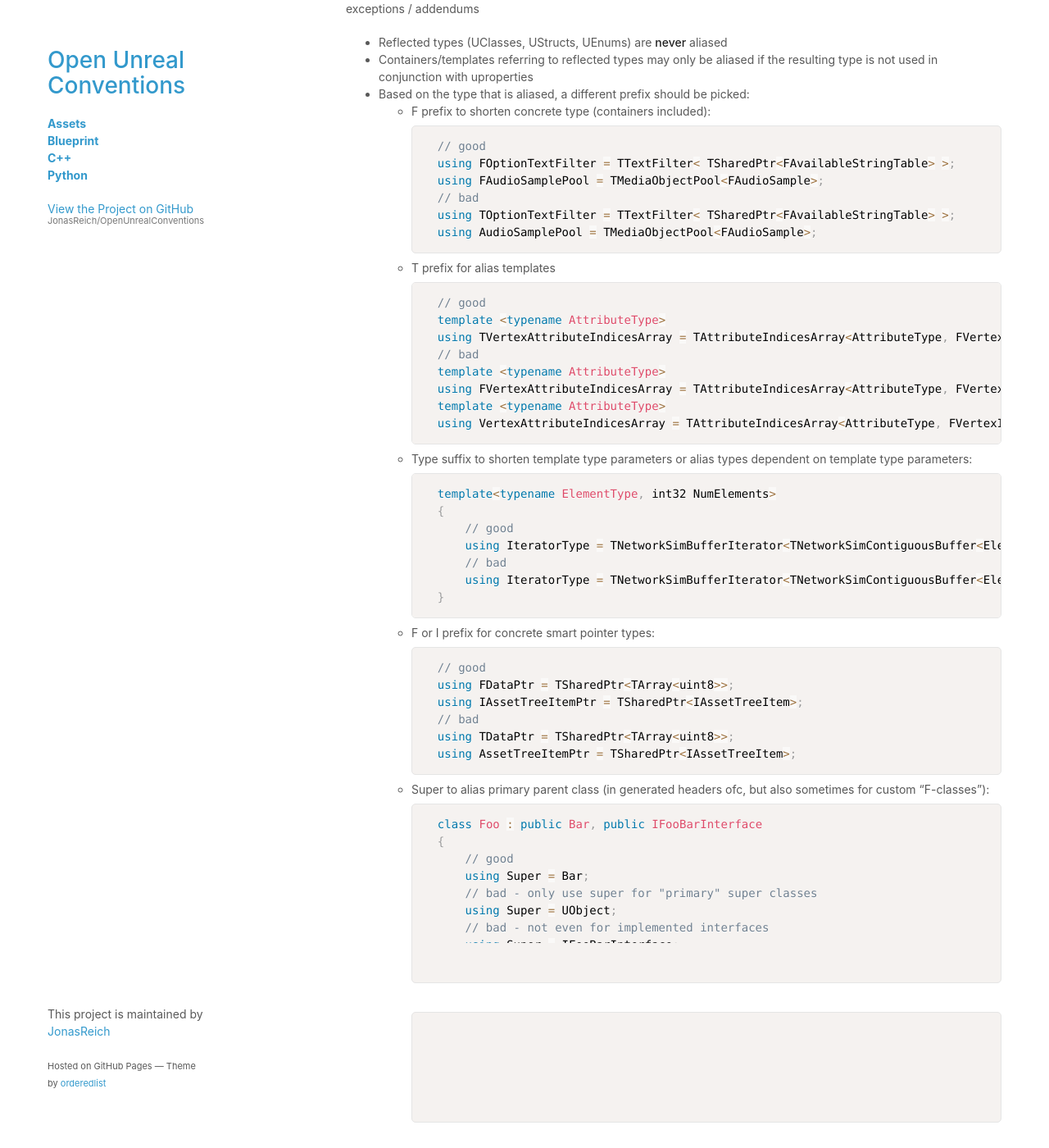
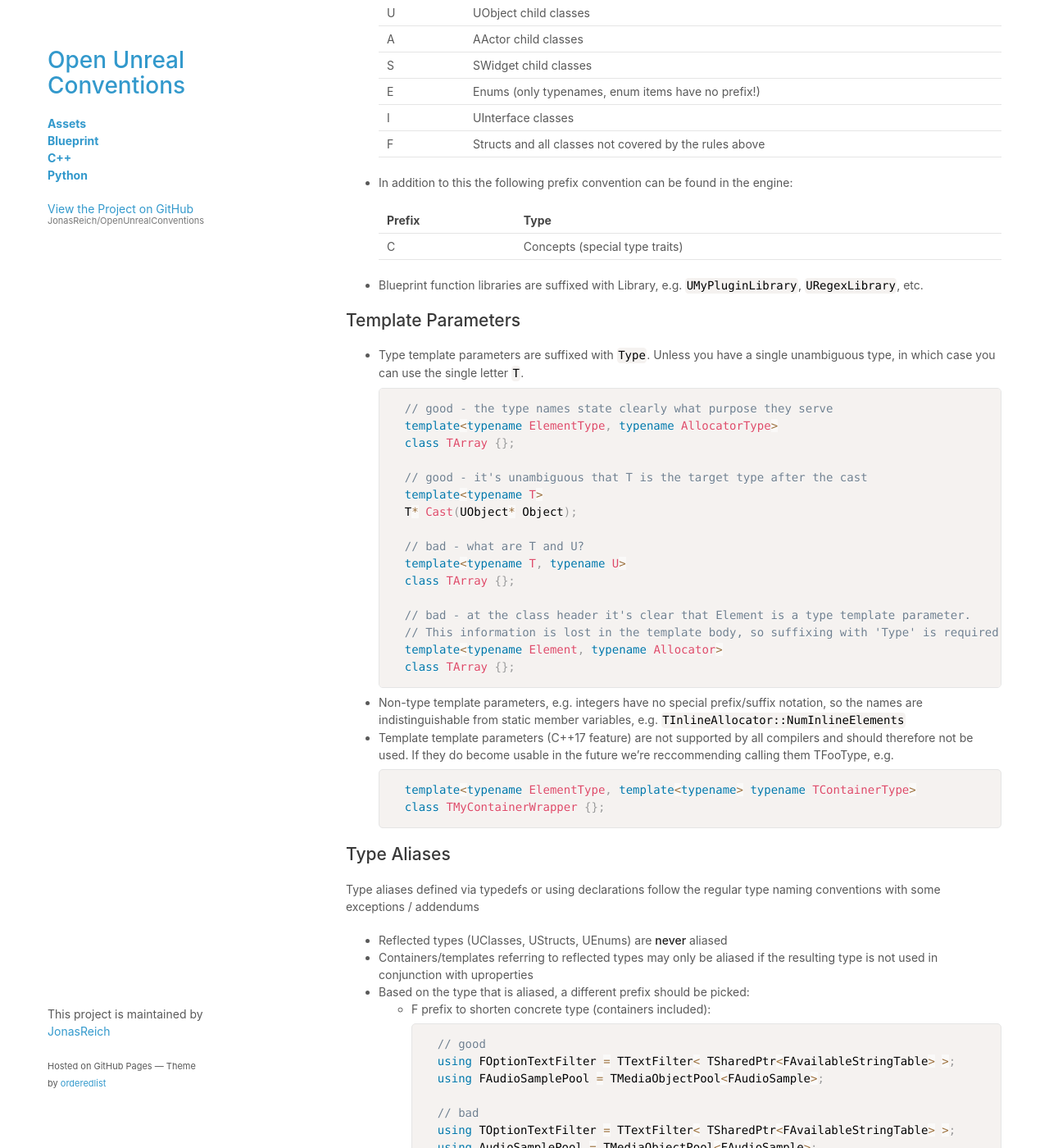
Before and after one commit to JonasReich/OpenUnrealConventions, a Jekyll site: the page built from C++/Naming.md, in a window 1280 px wide and 1400 px high, scrolled down 949 px. Shown: the whole window at 82% size. Built offline with Jekyll 4.4.1, drawn with Linux system fonts in a browser that asks for light colours; our own code applies the rules of GitHub Pages for plain Markdown files; a script that is not in the unit is left out; the repository's description, which GitHub fills in, is left out; some of the changed text lies outside the part shown.

Commit message:
Added naming rules for template types and utilities

````diff
--- a/C++/Naming.md
+++ b/C++/Naming.md
@@ -1,6 +1,15 @@
 <sub>[Home](../README.md) / [C++](./README.md) / Naming </sub>
 
 # C++ Naming Conventions
+
+## File Names
+
+- All files have the name of the namespace or main type without type prefix (e.g. ``Actor.h`` for AActor)
+- All cpp files must have a header file with the same name and path relative to the module directory or public/private folder
+    - Only exception: Test files and automation specs
+- All tests are contained in a cpp file ending in Tests, e.g. ``ActorTests.cpp``
+    - Tests may have a header file to declare types that are only required for the tests in the cpp file, but this should be rarely needed and avoided
+- Automation specs are defined in files that use the name of the type that is used as a base and end in ``.spec.cpp``, e.g. ``Actor.spec.cpp``
 
 ## Capitalization
 
@@ -19,18 +28,54 @@
 
 ## Type Prefixes and Suffixes
 
- Abstract base classes may be suffixed with Base
+- Abstract base classes may be suffixed with Base
 - Unreal Header Tool enforces the following prefixes for reflected types:
 
-    | Prefix | Type |
-    |-|-|
-    | T | Template classes |
-    | U | UObject child classes |
-    | A | AActor child classes |
-    | S | SWidget child classes |
-    | E | Enums (only typenames, enum items have no prefix!) |
-    | I | UInterface classes |
-    | F | Structs and all classes not covered by the rules above |
+    | Prefix | Type                  |
+    |--------|-----------------------|
+    | T      | Template classes      |
+    | U      | UObject child classes |
+    | A      | AActor child classes  |
+    | S      | SWidget child classes |
+    | E      | Enums (only typenames, enum items have no prefix!) |
+    | I      | UInterface classes    |
+    | F      | Structs and all classes not covered by the rules above |
+
+- In addition to this the following prefix convention can be found in the engine:
+
+    | Prefix | Type                           |
+    |--------|--------------------------------|
+    | C      | Concepts (special type traits) |
+
+- Blueprint function libraries are suffixed with Library, e.g. ``UMyPluginLibrary``, ``URegexLibrary``, etc.
+
+## Template Parameters
+
+- Type template parameters are suffixed with ``Type``. Unless you have a single unambiguous type, in which case you can use the single letter ``T``.
+    ```cpp
+    // good - the type names state clearly what purpose they serve
+    template<typename ElementType, typename AllocatorType>
+    class TArray {};
+
+    // good - it's unambiguous that T is the target type after the cast
+    template<typename T>
+    T* Cast(UObject* Object);
+
+    // bad - what are T and U?
+    template<typename T, typename U>
+    class TArray {};
+
+    // bad - at the class header it's clear that Element is a type template parameter.
+    // This information is lost in the template body, so suffixing with 'Type' is required.
+    template<typename Element, typename Allocator>
+    class TArray {};
+    ```
+- Non-type template parameters, e.g. integers have no special prefix/suffix notation, so the names are indistinguishable from static member variables, e.g. ``TInlineAllocator::NumInlineElements``
+- Template template parameters (C++17 feature) are not supported by all compilers and should therefore not be used. If they do become usable in the future we're reccommending calling them TFooType, e.g.
+    ```cpp
+    template<typename ElementType, template<typename> typename TContainerType>
+    class TMyContainerWrapper {};
+    ```
 
 ## Type Aliases
 
@@ -44,6 +89,7 @@ Type aliases defined via typedefs or using declarations follow the regular type
         // good
         using FOptionTextFilter = TTextFilter< TSharedPtr<FAvailableStringTable> >;
         using FAudioSamplePool = TMediaObjectPool<FAudioSample>;
+
         // bad
         using TOptionTextFilter = TTextFilter< TSharedPtr<FAvailableStringTable> >;
         using AudioSamplePool = TMediaObjectPool<FAudioSample>;
@@ -53,6 +99,7 @@ Type aliases defined via typedefs or using declarations follow the regular type
         // good
         template <typename AttributeType>
         using TVertexAttributeIndicesArray = TAttributeIndicesArray<AttributeType, FVertexID>;
+
         // bad
         template <typename AttributeType>
         using FVertexAttributeIndicesArray = TAttributeIndicesArray<AttributeType, FVertexID>;
@@ -65,6 +112,7 @@ Type aliases defined via typedefs or using declarations follow the regular type
         {
             // good
             using IteratorType = TNetworkSimBufferIterator<TNetworkSimContiguousBuffer<ElementType, NumElements>, ElementType>
+
             // bad
             using IteratorType = TNetworkSimBufferIterator<TNetworkSimContiguousBuffer<ElementType, NumElements>, ElementType>
         }
@@ -74,6 +122,7 @@ Type aliases defined via typedefs or using declarations follow the regular type
         // good
         using FDataPtr = TSharedPtr<TArray<uint8>>;
         using IAssetTreeItemPtr = TSharedPtr<IAssetTreeItem>;
+
         // bad
         using TDataPtr = TSharedPtr<TArray<uint8>>;
         using AssetTreeItemPtr = TSharedPtr<IAssetTreeItem>;
@@ -92,9 +141,10 @@ Type aliases defined via typedefs or using declarations follow the regular type
         ```
     - Type for type traits that return a type - implemented either as template or struct
         ```cpp
-        //good
+        // good
         template <> struct TUnsignedIntType<4> { using Type = uint32; };
         struct FHairStrandsMeshTrianglePositionFormat { using Type = FVector4; }
+
         // bad - Type alias outside of a type trait context
         using Type = TSharedPtr<TArray<uint8>>;
         ```
````
